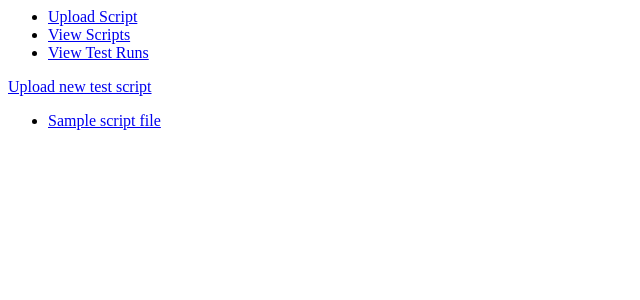
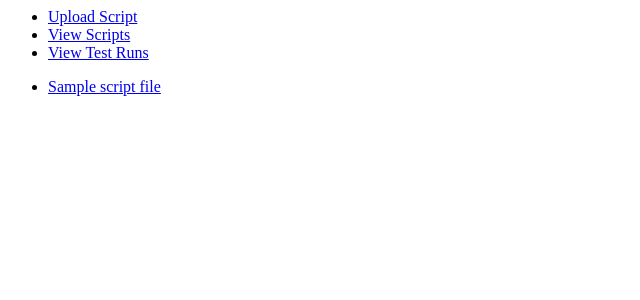
Before and after one commit to isotoma/ScriptSite, a Django app: template src/scriptsite/templates/script_home.html in a window 1280 px wide. Shown: the top 300 px of the page, without its empty margins (0-640 px from the left). Run offline with Django 3.2, Linux system fonts and the light colour scheme; the template is opened without the code that fills it: most values are stand-ins (such as "Sample title", 1, 10 or a date in 2020).

Commit message:
Remove temporary nav from the script template, replaced by global nav bar

```diff
--- a/src/scriptsite/templates/script_home.html
+++ b/src/scriptsite/templates/script_home.html
@@ -1,10 +1,6 @@
 {% extends 'base.html' %}
 
 {% block content %}
-
-    <div>
-        <p><a href="/upload/">Upload new test script<a/></p>
-    </div>
 
     <ul>
     {% for script in scripts %}
```
